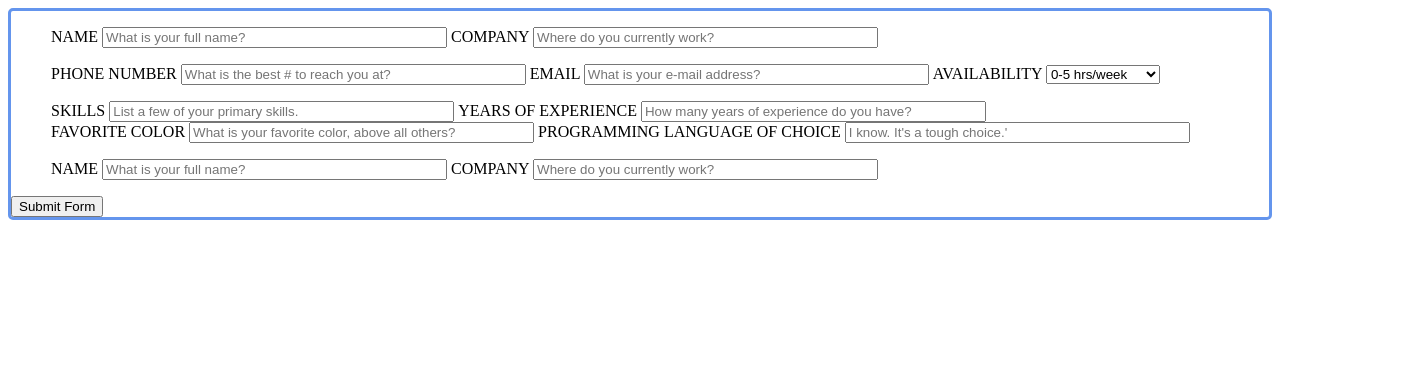
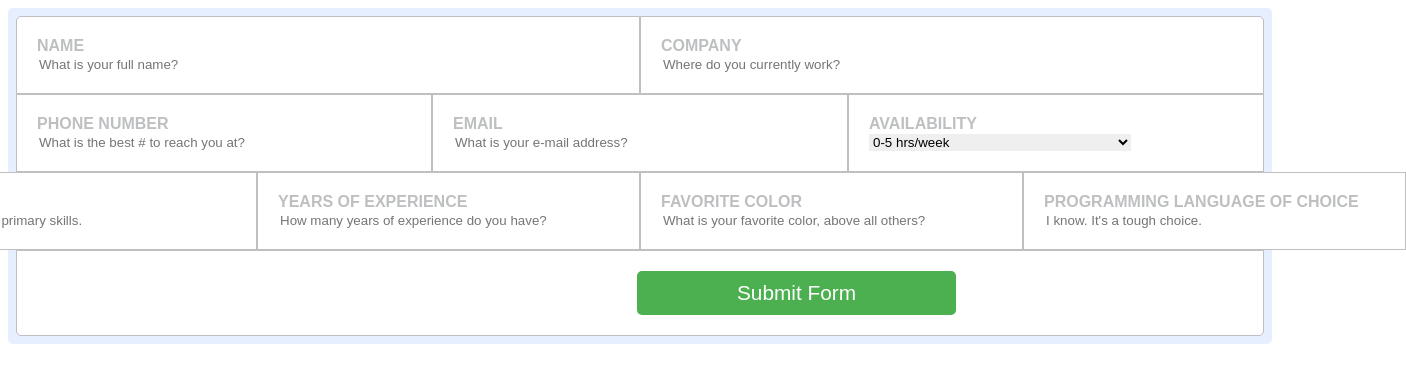
Before and after one commit to noah-wisch/11-30-Layout, a plain HTML site: page HW3/index.html in a window 1280 px wide. Shown: the whole page, 1406 px wide, since content can reach past the window. Drawn offline with Linux system fonts and the light colour scheme.

Commit message:
Completed HW3 Normal Mode

```diff
--- a/HW3/index.html
+++ b/HW3/index.html
@@ -9,58 +9,71 @@
 
 <body>
 
+    <form>
+
         <section class="one">
-        <form>
-            <ul>
-                <li><label>NAME
-            <input type="text" size="40" name="full name" placeholder="What is your full name?"> </label></li>
-                <li><label>COMPANY
-            <input type="text" size="40" name="company" placeholder="Where do you currently work?"> </label></li>
-            </ul>
-
+            <div id="name">
+                <label for="name">NAME</label>
+                <br>
+                <input type="text" size="40" name="=name" placeholder="What is your full name?">
+            </div>
+            <div id="comp">
+                <label for="comp">COMPANY</label>
+                <br>
+                <input type="text" size="40" name="comp" placeholder="Where do you currently work?">
+            </div>
         </section>
 
         <section class="two">
-        <ul>
-            <li><label>PHONE NUMBER
-            <input type="text" size="40" name="number" placeholder="What is the best # to reach you at?"> </label></li>
-            <li><label>EMAIL
-            <input type="text" size="40" name="email" placeholder="What is your e-mail address?"> </label></li>
-            <li><label>AVAILABILITY
+            <div>
+                <label for="phone">PHONE NUMBER</label>
+                <br>
+                <input type="text" size="40" name="phone" placeholder="What is the best # to reach you at?">
+            </div>
+            <div>
+                <label for="email">EMAIL</label>
+                <br>
+                <input type="text" size="40" name="email" placeholder="What is your e-mail address?">
+            </div>
+            <div>
+                <label for="available">AVAILABILITY</label>
+                <br>
                 <select>
                 <option value="one">0-5 hrs/week</option>
                 <option value="two">5-15 hrs/week</option>
                 <option value="three">15-25 hrs/week</option>
                 <option value="four">25+ hrs/week</option>
             </select>
-                </label></li>
-        </ul>
+            </div>
         </section>
 
         <section class="three">
-        <ul>
-            <li><label>SKILLS
-            <input type="text" size="40" name="skills" placeholder="List a few of your primary skills."> </label></li>
-            <li><label>YEARS OF EXPERIENCE
-            <input type="text" size="40" name="EXPERIENCE" placeholder="How many years of experience do you have?"> </label></li>
-            <li><label>FAVORITE COLOR
-            <input type="text" size="40" name="color" placeholder="What is your favorite color, above all others?"> </label></li>
-            <li><label>PROGRAMMING LANGUAGE OF CHOICE
-            <input type="text" size="40" name="language" placeholder="I know. It's a tough choice.'"> </label></li>
-        </ul>
+            <div>
+                <label for="skills">SKILLS</label>
+                <br>
+                <input type="text" size="40" name="skills" placeholder="List a few of your primary skills.">
+            </div>
+            <div>
+                <label for="years">YEARS OF EXPERIENCE</label>
+                <br>
+                <input type="text" size="40" name="years" placeholder="How many years of experience do you have?">
+            </div>
+            <div>
+                <label for="color">FAVORITE COLOR</label>
+                <br>
+                <input type="text" size="40" name="color" placeholder="What is your favorite color, above all others?">
+            </div>
+            <div>
+                <label for="language">PROGRAMMING LANGUAGE OF CHOICE</label>
+                <br>
+                <input type="text" size="40" name="language" placeholder="I know. It's a tough choice.">
+            </div>
         </section>
 
-    <section class="four">
-        <ul>
-            <li><label>NAME
-            <input type="text" size="40" name="full name" placeholder="What is your full name?"> </label></li>
-            <li><label>COMPANY
-            <input type="text" size="40" name="company" placeholder="Where do you currently work?"> </label></li>
-        </ul>
+        <section id="submit">
             <input type="submit" value="Submit Form">
-
-
         </section>
+    </form>
 
 </body>
 
--- a/HW3/style.css
+++ b/HW3/style.css
@@ -1,20 +1,74 @@
-body {
-    border:3px solid cornflowerblue;
+form {
+    border:3px solid #e5efff;
     border-radius:5px;
+    background-color:#e5efff;
+    color:#bdbfc1;
+    padding:5px;
+    font-weight:bold;
+    font-family:sans-serif;
+    font-size:1em;
 }
 
-.one ul li {
-    display:inline-block;
+.one {
+    display:flex;
+    justify-content:center;
 }
 
-.two ul li {
-    display:inline-block;
+ #comp {
+     border-top-right-radius:5px;
+ }
+
+ #name {
+     border-top-left-radius:5px;
+ }
+
+.two {
+    display:flex;
+    justify-content:center;
 }
 
-.three ul li {
-    display:inline-block;
+.three {
+    display:flex;
+    justify-content:center;
 }
 
-.four ul li {
-    display:inline-block;
+
+input[type=text] {
+    background-color:white;
+    border:none;
 }
+
+select { /* this is the hours picker style */
+    border:none;
+    width:70%;
+}
+
+input[type=submit] {
+    background-color:#4CAF50;
+    color:white;
+    border:none;
+    padding:10px 100px 10px 100px;
+    border-radius:5px;
+    display:relative;
+    margin-left:600px;
+    font-size:1.3em;
+}
+
+input[type=submit]:hover {
+    background-color:#45a049;
+}
+
+#submit {
+    border:1px solid #bdbfc1;
+    background-color:white;
+    border-bottom-left-radius:5px;
+    border-bottom-right-radius:5px;
+    padding:20px;
+}
+
+div {
+    border:1px solid #bdbfc1;
+    background-color:white;
+    padding:20px;
+    width:100%;
+}
```
Lines whose indentation alone changed are shown as unchanged.
